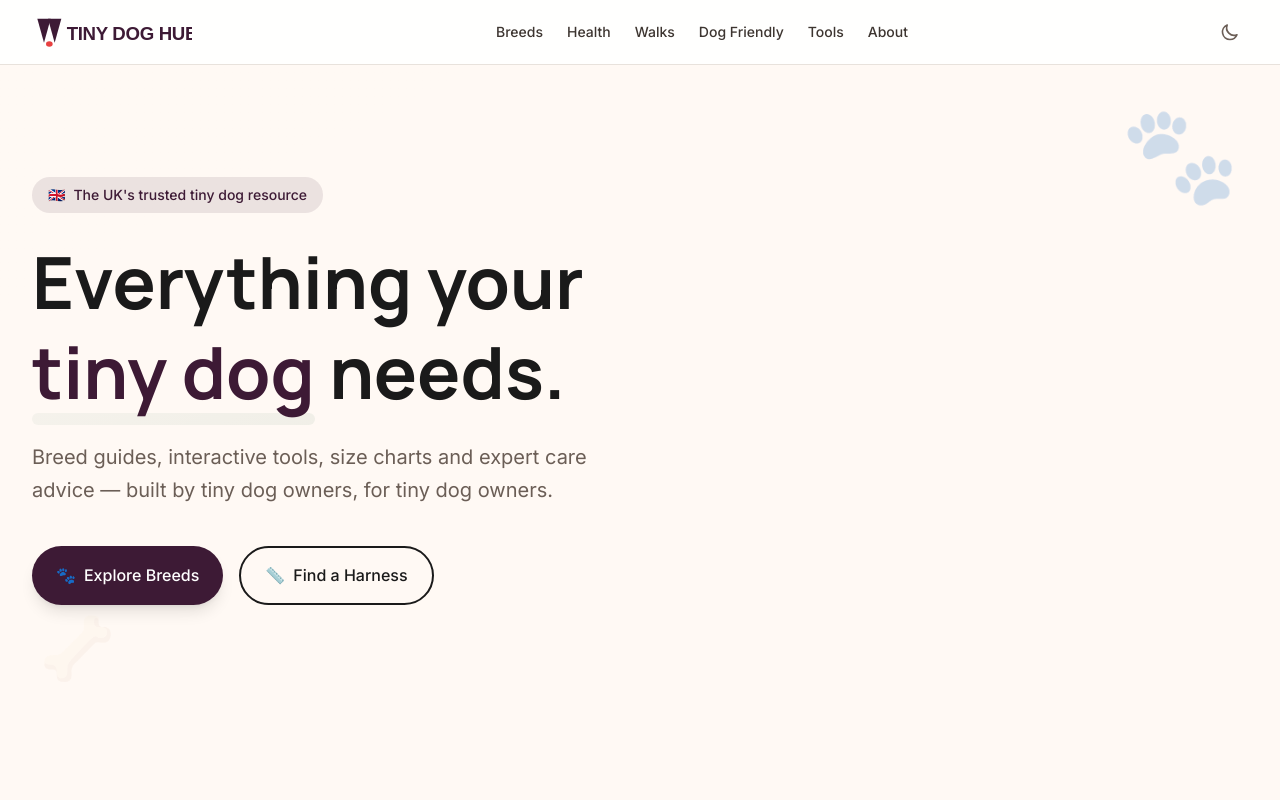
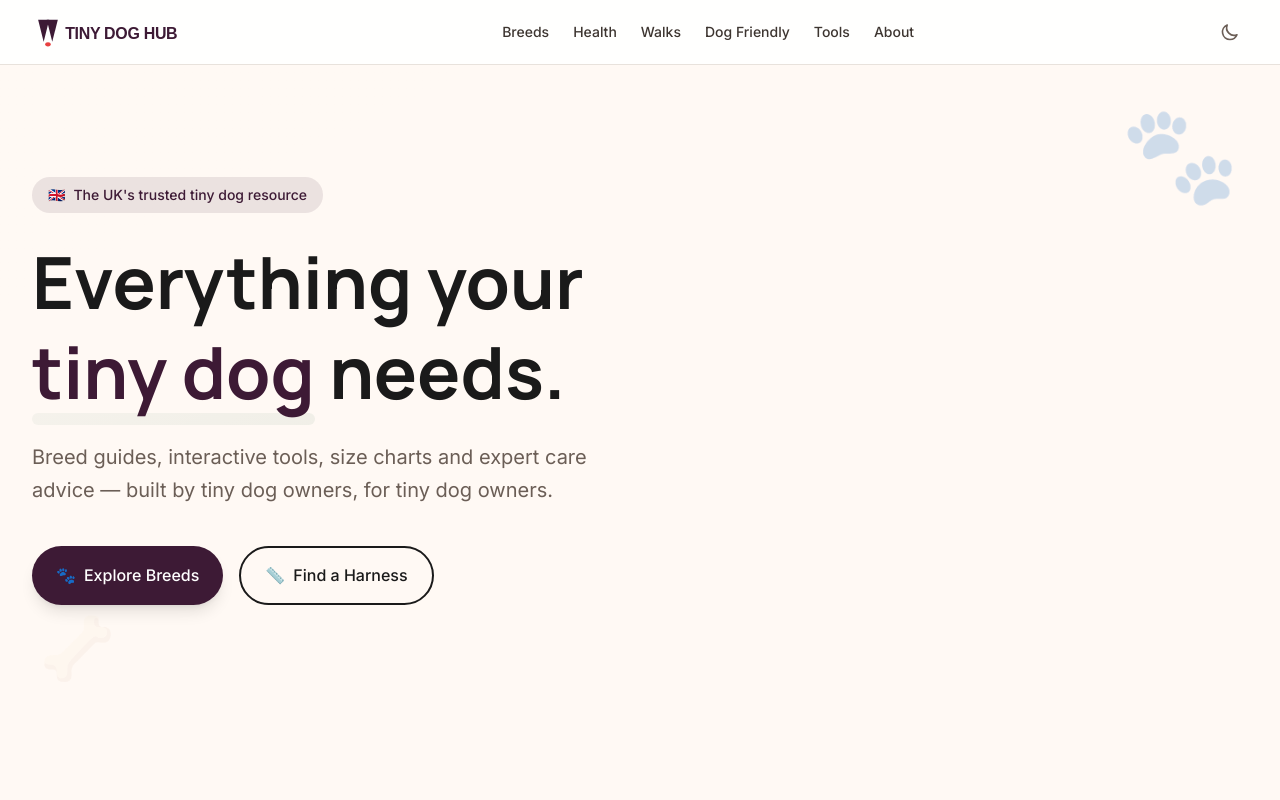
Before and after one commit to drewstersj-bit/tinydoghub, a Next.js app: page / in a window 1280 px wide. Shown: the top 800 px of the page. Built offline with nearby package versions, Linux system fonts and the light colour scheme.

Commit message:
Fix logo cutoff: widen SVG viewBox and set proper sizing in header

```diff
--- a/src/components/layout/Header.tsx
+++ b/src/components/layout/Header.tsx
@@ -23,7 +23,7 @@ export function Header() {
       <div className="container-wide flex items-center justify-between h-16">
         {/* Logo */}
         <Link href="/" className="flex items-center gap-2">
-          <Image src="/logo.svg" alt="Tiny Dog Hub" width={160} height={36} priority />
+          <Image src="/logo.svg" alt="Tiny Dog Hub" width={180} height={40} priority className="h-8 w-auto" />
         </Link>
 
         {/* Desktop nav */}
```
Also changed, not shown: public/logo.svg.
